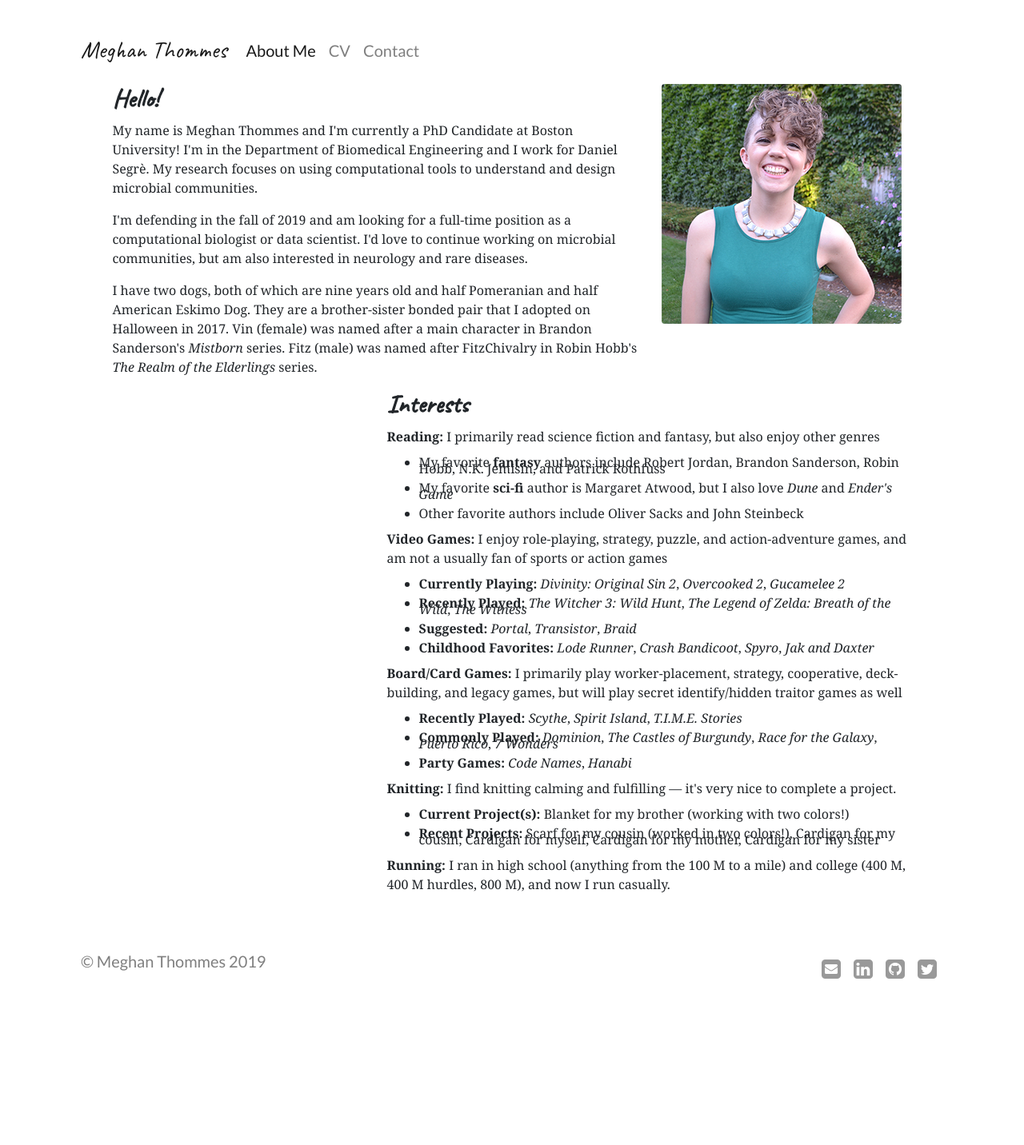
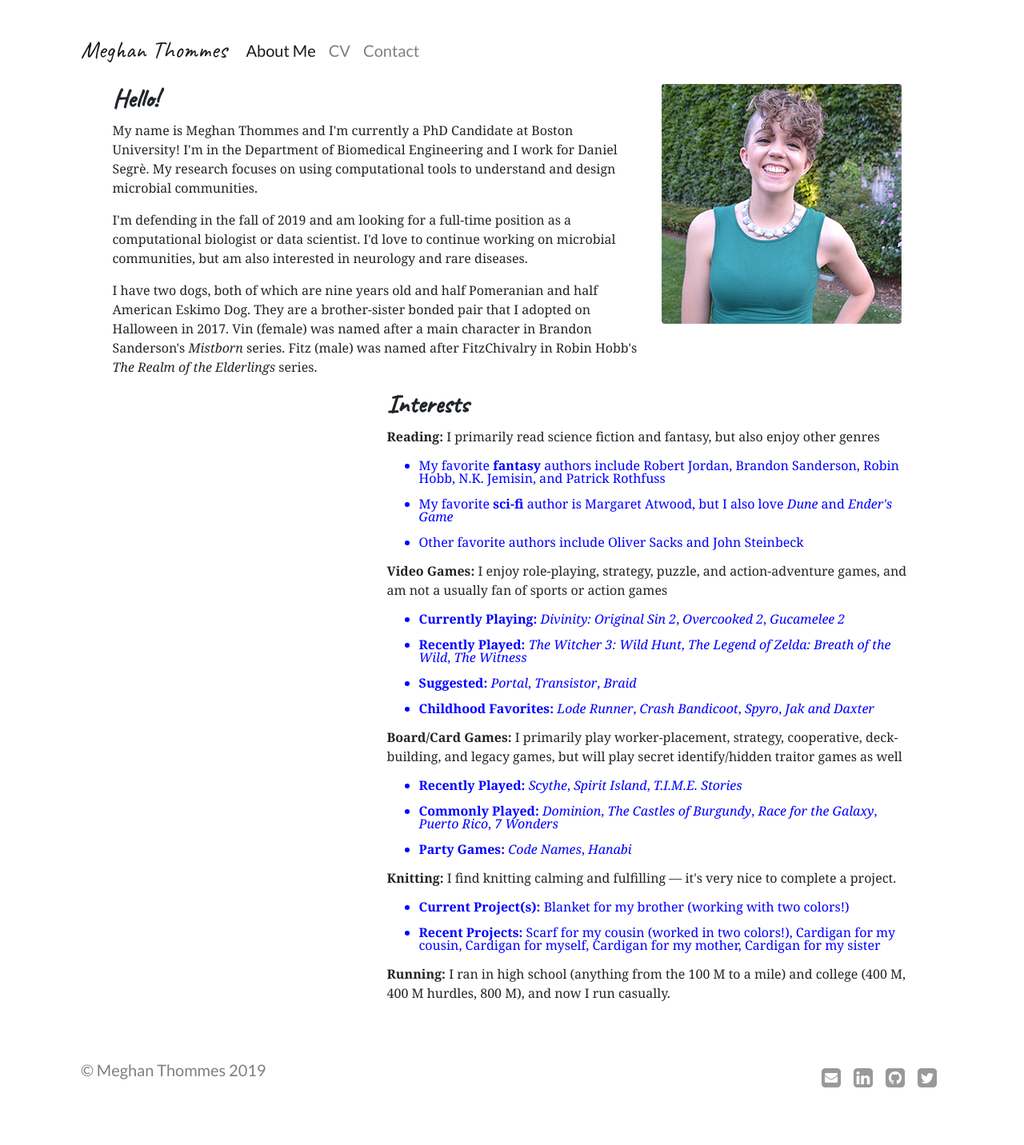
Before and after one commit to megthommes/megthommes.github.io, a Jekyll site: the page built from about/index.html, in a window 1280 px wide. Shown: the whole page at 80% size. Built offline with Jekyll 4.4.1, drawn with Linux system fonts in a browser that asks for light colours; some web fonts are replaced; before the commit the page ends 1296 px from its top, so only the background shows below that.

Commit message:
Update style.css

```diff
--- a/css/style.css
+++ b/css/style.css
@@ -27,7 +27,8 @@ blockquote p {
     display: block;
     margin-top: !important;
     margin-bottom: !important;
-    line-height: 0.5em;
+    line-height: 1em;
+    color: blue;
 }
 
 /* Masthead */
```
